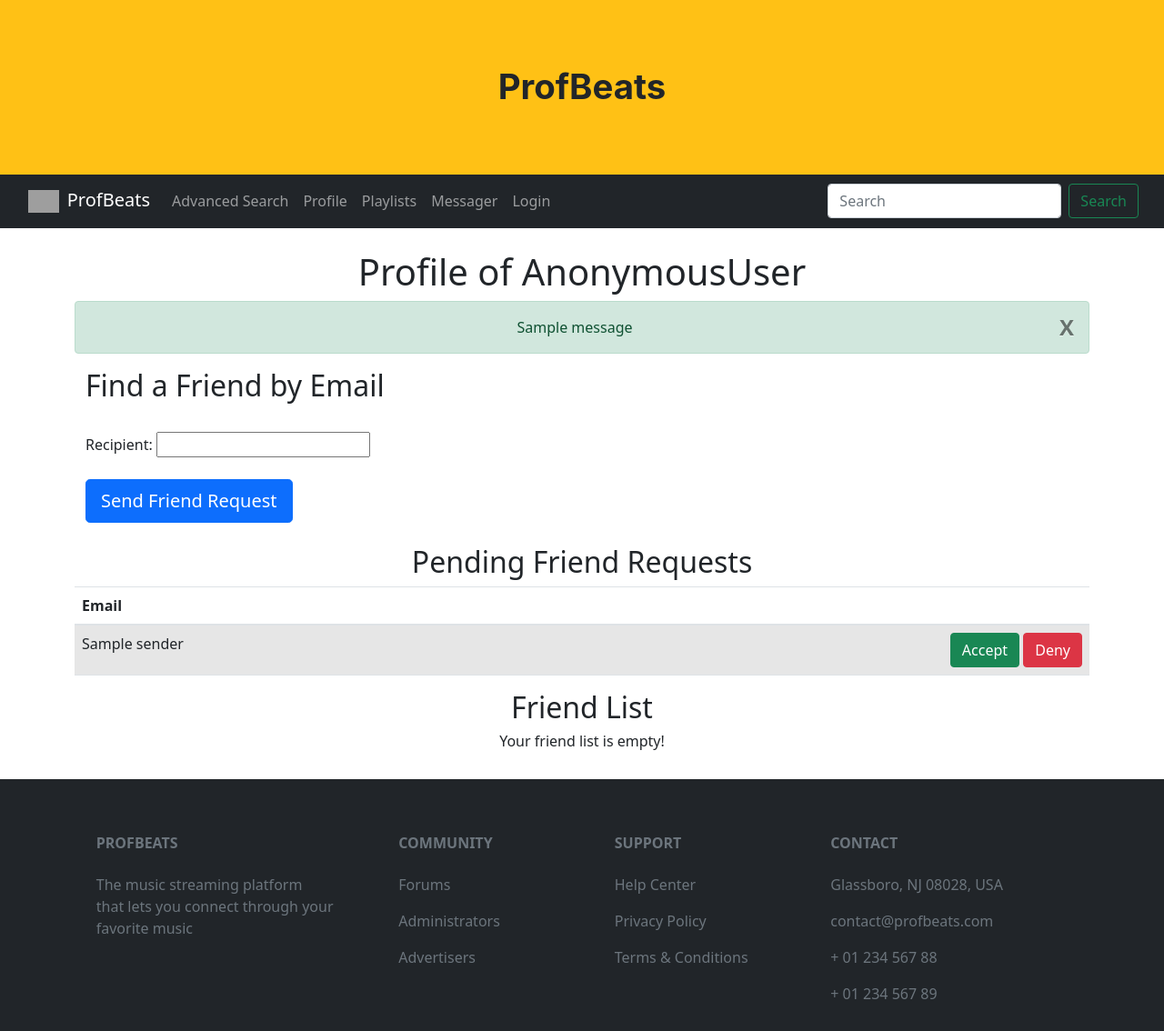
After one commit to LucasGrebe/Senior-Project-Spring-2022, a Django app: template Profbeats/Profbeats/templates/profile.html in a window 1280 px wide. The commit adds this page. Shown: the whole page at 91% size. Run offline with Django 4.2, Linux system fonts and the light colour scheme; the template is opened without the code that fills it: most values are stand-ins (such as "Sample title", 1, 10 or a date in 2020); one stand-in notice (Sample message) is shown; form fields are guessed from the names that the template uses; parts of the project's set-up code (start-up, migrations or seed data) failed here and were passed over; some libraries are stand-ins or nearby versions; grey boxes are pictures that could not be loaded.

```diff
--- a/Profbeats/Profbeats/templates/playlists.html
+++ b/Profbeats/Profbeats/templates/playlists.html
@@ -8,7 +8,9 @@ Context vars: content, comments, playlist -->
 
 <body>
     <div>
-        (Create Playlist button goes here!)
+        <form method="POST" action="createPlaylist()">
+            <button class="btn btn-primary" type="submit">Create Playlist</button>
+        </form>
     </div>
     <table class="table">
         <tr>
--- /dev/null
+++ b/Profbeats/Profbeats/templates/profile.html
@@ -0,0 +1,82 @@
+{% extends 'base.html' %}
+
+{% block title %} ProfBeats | Profile {% endblock %}
+
+{% block content %}
+<br>
+<center><h1>Profile of {{ request.user }}</h1></center>
+{% if messages %}
+    {% for message in messages %}
+        {% if message.level == DEFAULT_MESSAGE_LEVELS.SUCCESS %}
+        <div class="alert alert-success alert-dismissable" role="alert">
+            <button class="close" data-dismiss="alert">
+                X
+            </button>
+            <center>{{ message }}</center>
+        </div>
+        {% else %}
+        <div class="alert alert-warning" role="alert">
+            <center>{{ message }}</center>
+        </div>
+        {% endif %}
+    {% endfor %}
+{% endif %}
+<div class="container">
+    <form method='post' action="/profile/">
+        {% csrf_token %}
+        <h2>Find a Friend by Email</h2>
+        <br/>
+        <div>
+            Recipient: {{ form.recipient }}
+        </div>
+        <br/>
+        <button class="btn btn-primary btn-lg" type="submit">Send Friend Request</button>
+    </form>
+</div>
+<br/>
+
+{% if friend_request_list %}
+<center><h2>Pending Friend Requests</h2></center>
+<table class="table table-striped">
+    <thead>
+        <tr>
+          <th scope="col">Email</th>
+          <th></th>
+          </tr>
+        </thead>
+        <tbody>
+    {% for fr in friend_request_list %}
+      <tr>
+        <td>{{ fr.sender }}</td>
+        <td colspan="2" class="text-right"><a class="btn btn-success" href="{% url 'accept_friend_request' fr.id %}">Accept</a>
+          <a class="btn btn-danger" href="{% url 'deny_friend_request' fr.id %}">Deny</a></td>
+      </tr>
+    {% endfor %}
+    </tbody>
+</table>
+{% endif %}
+
+<center><h2>Friend List</h2></center>
+{% if request.user.profile.friendList.exists %}
+    <table class="table table-striped">
+        <thead>
+          <tr>
+            <th scope="col">Email</th>
+            <th></th>
+          </tr>
+        </thead>
+        <tbody>
+    {% for friend in request.user.profile.friendList.all %}
+      <tr>
+        <td>{{ friend }}</td>
+        <td class="text-right"><a class="btn btn-secondary" href="{% url 'messager:writemessage_r' friend.get_username %}">Send a Message</a>
+          <a class="btn btn-danger" href="{% url 'delete_friend' friend.id %}">Delete</a></td>
+      </tr>
+    {% endfor %}
+    </tbody>
+  </table>
+{% else %}
+<center><h6>Your friend list is empty!</h6></center>
+{% endif %}
+<br>
+{% endblock %}
--- a/Profbeats/Profbeats/urls.py
+++ b/Profbeats/Profbeats/urls.py
@@ -32,6 +32,7 @@ urlpatterns = [
     path('accounts/login/', auth_views.LoginView.as_view(template_name='login.html'), name='login'),
     path('accounts/logout/', auth_views.LogoutView.as_view(template_name='lander.html'), name='logout'),
     path('playlistContent/<playlistId>',views.updatePlaylistContent,name='content_display'),
+    path('playlists/',views.updatePlaylistContent,name='content_display'),
 
     #path('home/', INCOMPLETE PATH),
     #path('search/', INCOMPLETE PATH), #this will probably have a subpage for search/advanced, but both of them can redirect to plain old searchresults/
```
Also changed, not shown: Profbeats/Profbeats/templates/playlistContent.html (+8 -6 lines), Profbeats/Profbeats/templates/signup.html (added, +17 -0 lines).
